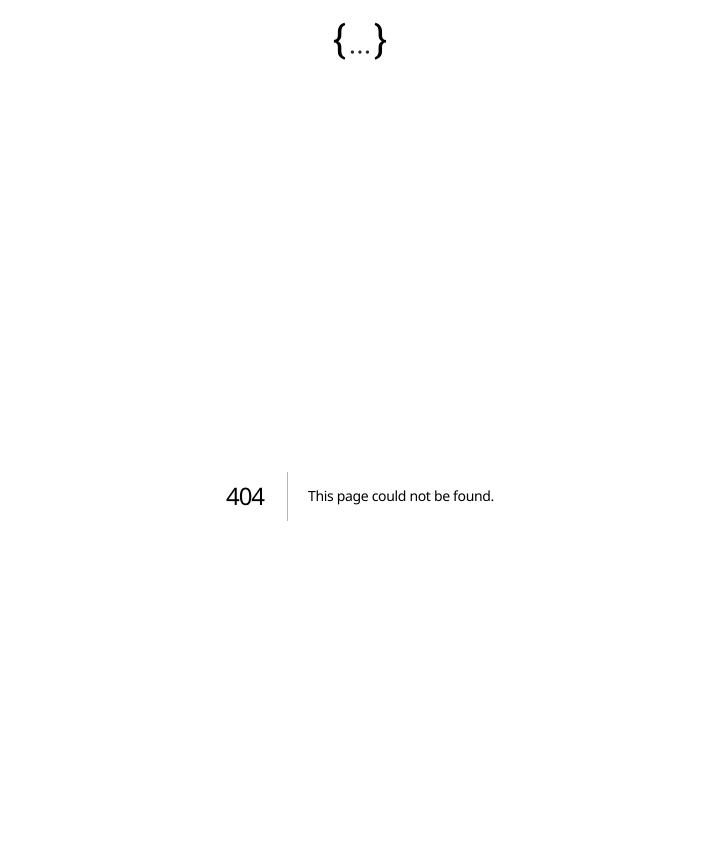
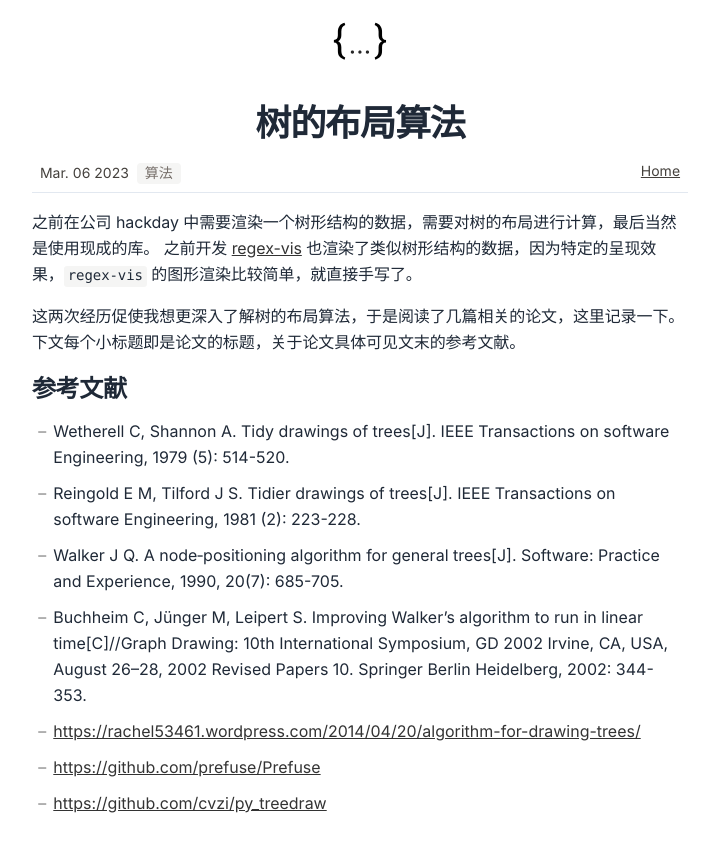
Before and after one commit to Bowen7/blog, a Next.js app: page /post/tree-layout-algorithm in a window 1280 px wide. Before the commit this address had no page. Shown: the top 852 px of the page, without its empty margins (280-999 px from the left). Built offline with nearby package versions, Linux system fonts and the light colour scheme.

Commit message:
add introduction and references

```diff
--- /dev/null
+++ b/pages/post/tree-layout-algorithm.mdx
@@ -0,0 +1,24 @@
+import Layout from 'layouts/post'
+
+export const meta = {
+  title: '树的布局算法',
+  time: '20230306',
+  tags: ['算法']
+}
+
+之前在公司 hackday 中需要渲染一个树形结构的数据，需要对树的布局进行计算，最后当然是使用现成的库。
+之前开发 [regex-vis](https://github.com/Bowen7/regex-vis) 也渲染了类似树形结构的数据，因为特定的呈现效果，`regex-vis` 的图形渲染比较简单，就直接手写了。
+
+这两次经历促使我想更深入了解树的布局算法，于是阅读了几篇相关的论文，这里记录一下。下文每个小标题即是论文的标题，关于论文具体可见文末的参考文献。
+
+## 参考文献
+
+- Wetherell C, Shannon A. Tidy drawings of trees[J]. IEEE Transactions on software Engineering, 1979 (5): 514-520.
+- Reingold E M, Tilford J S. Tidier drawings of trees[J]. IEEE Transactions on software Engineering, 1981 (2): 223-228.
+- Walker J Q. A node‐positioning algorithm for general trees[J]. Software: Practice and Experience, 1990, 20(7): 685-705.
+- Buchheim C, Jünger M, Leipert S. Improving Walker’s algorithm to run in linear time[C]//Graph Drawing: 10th International Symposium, GD 2002 Irvine, CA, USA, August 26–28, 2002 Revised Papers 10. Springer Berlin Heidelberg, 2002: 344-353.
+- https://rachel53461.wordpress.com/2014/04/20/algorithm-for-drawing-trees/
+- https://github.com/prefuse/Prefuse
+- https://github.com/cvzi/py_treedraw
+
+export default ({ children }) => <Layout meta={meta}>{children}</Layout>
```
